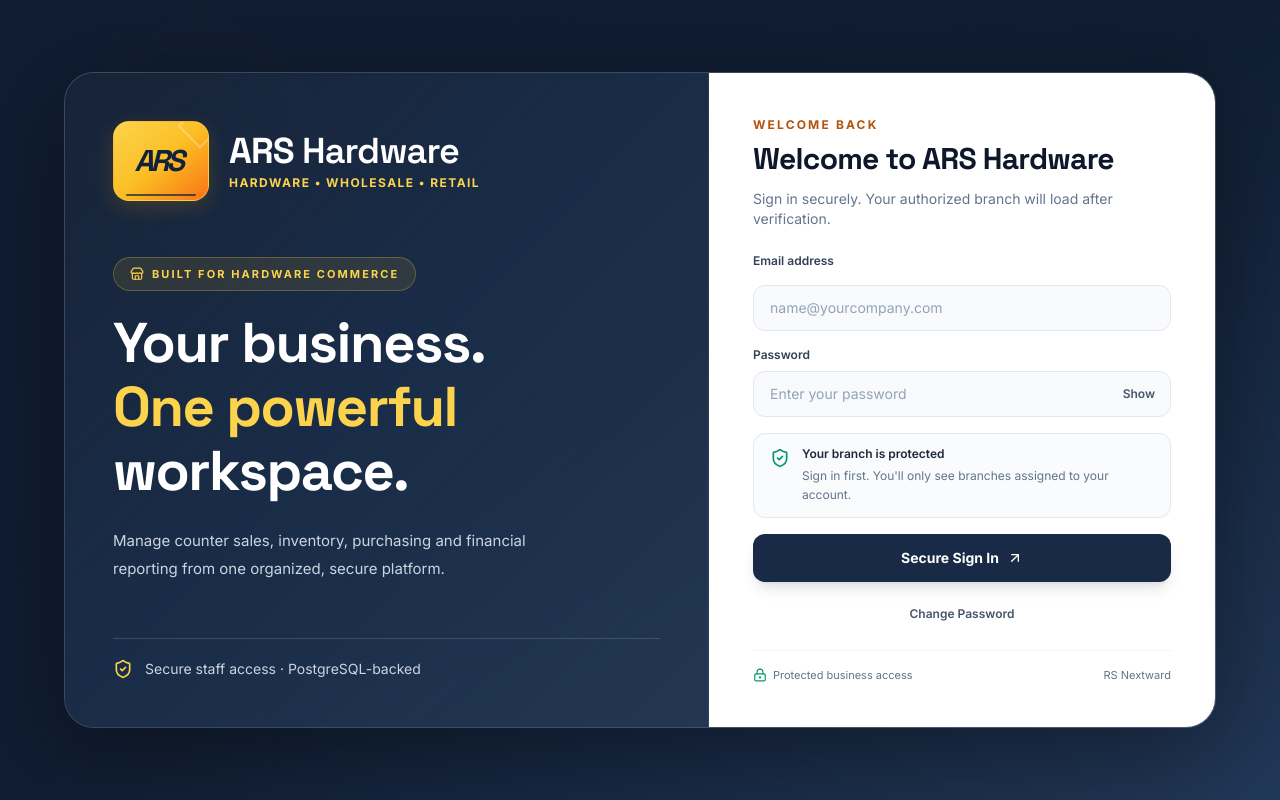
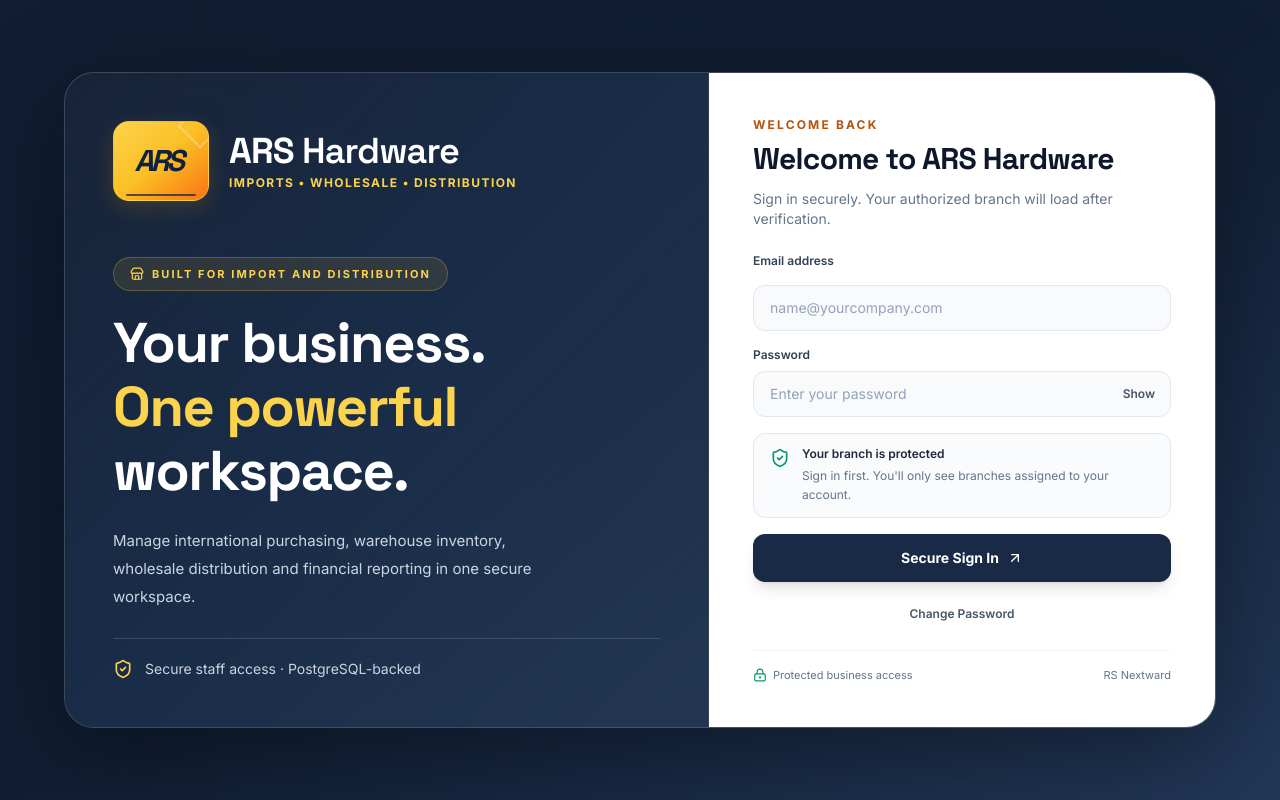
Before and after one commit to Rashid-RG/hardware-shop-pos-and-inventory, a React (Vite) app: page / in a window 1280 px wide. Built offline with nearby package versions, Linux system fonts and the light colour scheme; no server answers.

Commit message:
Correct ARS main branding and billing language for import and wholesale distribution only

```diff
--- a/src/App.tsx
+++ b/src/App.tsx
@@ -84,7 +84,7 @@ export default function App() {
   // Local Tax and Brand configuration parameters
   const [taxConfig, setTaxConfig] = useState<StoreSettings>({
     taxRate: 0,
-    storeName: 'Lanka Smart Hardware',
+    storeName: 'ARS Hardware',
     currency: 'LKR',
     invoicePrefix: 'SL-INV',
     logoUrl: '',
@@ -100,7 +100,7 @@ export default function App() {
     shopProfiles: [
       {
         id: 'shop-main',
-        name: 'Lanka Smart Hardware',
+        name: 'ARS Hardware',
         logoUrl: '',
         address: '',
         phone: '',
@@ -735,19 +735,19 @@ export default function App() {
           <section className="hidden lg:flex flex-col justify-between min-h-[560px] border-r border-white/10 p-9 xl:p-12 bg-gradient-to-br from-[#0b192e]/30 via-[#182e4d]/70 to-[#233854]/75">
             <div>
               <div className="inline-flex items-center gap-3">
-                <ARSBrand featured subtitle="Hardware • Wholesale • Retail" className="ars-login-brand" />
+                <ARSBrand featured subtitle="Imports • Wholesale • Distribution" className="ars-login-brand" />
               </div>
               <div className="mt-14 max-w-xl">
-                <p className="mb-5 inline-flex items-center gap-2 rounded-full border border-amber-300/25 bg-amber-400/10 px-4 py-2 text-[11px] font-bold uppercase tracking-[0.19em] text-amber-300"><Store className="h-3.5 w-3.5" /> Built for hardware commerce</p>
+                <p className="mb-5 inline-flex items-center gap-2 rounded-full border border-amber-300/25 bg-amber-400/10 px-4 py-2 text-[11px] font-bold uppercase tracking-[0.19em] text-amber-300"><Store className="h-3.5 w-3.5" /> Built for import and distribution</p>
                 <h1 className="font-heading text-5xl font-bold tracking-tight leading-[1.14] xl:text-[56px]">Your business.<br/><span className="text-amber-300">One powerful</span><br/>workspace.</h1>
-                <p className="mt-6 max-w-md text-[15px] leading-7 text-slate-300">Manage counter sales, inventory, purchasing and financial reporting from one organized, secure platform.</p>
+                <p className="mt-6 max-w-md text-[15px] leading-7 text-slate-300">Manage international purchasing, warehouse inventory, wholesale distribution and financial reporting in one secure workspace.</p>
               </div>
             </div>
             <div className="flex items-center gap-3 border-t border-white/15 pt-5 text-sm text-slate-300"><ShieldCheck className="h-5 w-5 text-amber-300" /><span>Secure staff access · PostgreSQL-backed</span></div>
           </section>
           <div className="bg-white p-6 text-slate-900 sm:p-8 lg:p-9 xl:p-11 flex flex-col justify-center">
             <div className="mb-6">
-              <div className="mb-6 lg:hidden"><ARSBrand dark featured subtitle="Hardware • Wholesale • Retail" /></div>
+              <div className="mb-6 lg:hidden"><ARSBrand dark featured subtitle="Imports • Wholesale • Distribution" /></div>
               <p className="text-xs font-bold uppercase tracking-[0.18em] text-amber-700">Welcome back</p>
               <h2 className="mt-2 font-heading text-3xl font-bold tracking-tight">Welcome to ARS Hardware</h2>
               <p className="mt-3 text-sm text-slate-500">Sign in securely. Your authorized branch will load after verification.</p>
@@ -1007,7 +1007,7 @@ export default function App() {
               <div className="min-w-0">
               <p className="mb-0.5 text-[10px] font-bold uppercase tracking-[0.16em] text-amber-700">ARS Hardware · Business workspace</p>
               <p className="truncate font-heading text-lg font-bold text-slate-900 sm:text-xl">{({
-                dashboard: 'Business Overview', pos: 'Point of Sale', products: 'Product Catalog',
+                dashboard: 'Business Overview', pos: 'Wholesale Billing', products: 'Product Catalog',
                 inventory: 'Stock Management', purchases: 'Suppliers & Purchasing',
                 customers: 'Customer Management', staff: 'Staff Management', reports: 'Reports & Analytics',
                 quotations: 'Quotations', shifts: 'Cash Shifts',
@@ -1019,7 +1019,7 @@ export default function App() {
               <span className="hidden sm:flex items-center gap-2 rounded-xl border border-slate-200 bg-slate-50 px-3 py-2 text-xs font-semibold text-slate-600"><Store className="h-4 w-4 text-amber-600" /> <span className="max-w-[170px] truncate">{taxConfig.storeName}</span></span>
               {(['Super Admin', 'Store Manager', 'Cashier'] as Role[]).includes(currentRole) && (
                 <button type="button" onClick={() => setActiveTab('pos')} className="inline-flex items-center gap-2 rounded-xl bg-amber-400 px-3 py-2.5 text-xs font-bold text-slate-900 hover:bg-amber-300 transition shadow-sm">
-                  <Bolt className="h-4 w-4" /> <span className="hidden sm:inline">New Sale</span><span className="sm:hidden">Sale</span>
+                  <Bolt className="h-4 w-4" /> <span className="hidden sm:inline">New Invoice</span><span className="sm:hidden">Invoice</span>
                 </button>
               )}
             </div>
```
